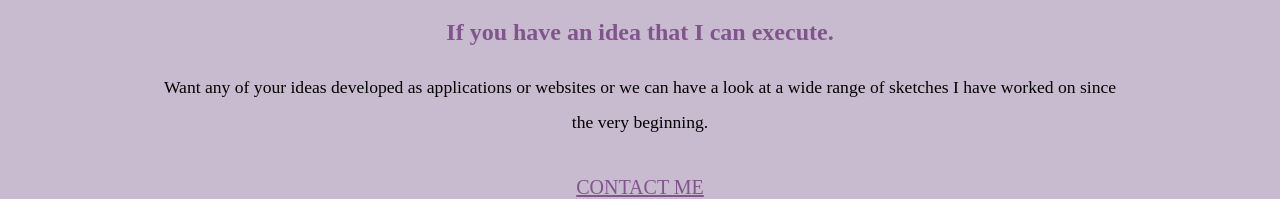
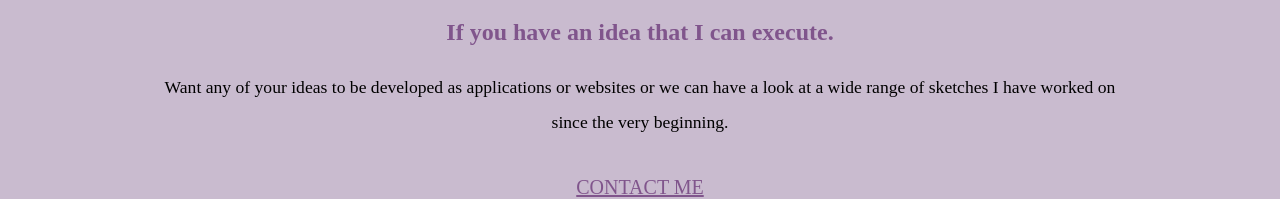
Before and after one commit to aanshigour902/First-Website, a plain HTML site: page index.html in a window 1280 px wide. Shown: the part 2358-2557 px from the top of the page. Drawn offline with Linux system fonts and the light colour scheme; a web font is replaced by a local one.

Commit message:
Update index.html

```diff
--- a/index.html
+++ b/index.html
@@ -56,7 +56,7 @@
         <div class="contact-me">
             <h2>Get In Touch</h2>
             <h3>If you have an idea that I can execute.</h3>
-            <p>Want any of your ideas developed as applications or websites or we can have a look at a wide range of sketches I have worked on since the very beginning. </p>
+            <p>Want any of your ideas to be developed as applications or websites or we can have a look at a wide range of sketches I have worked on since the very beginning. </p>
             <br>
             <a class="btn" href="mailto:anshigour2002@gmail.com" target="_blank">CONTACT ME</a>
         </div>
```
